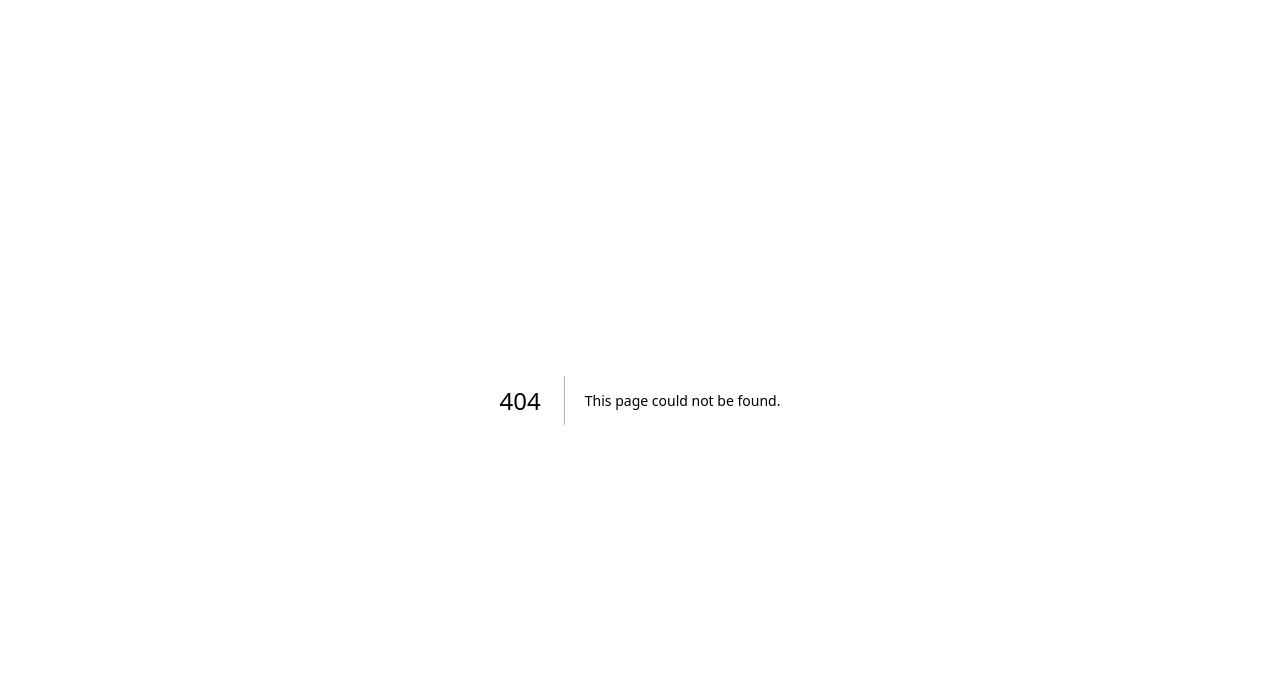
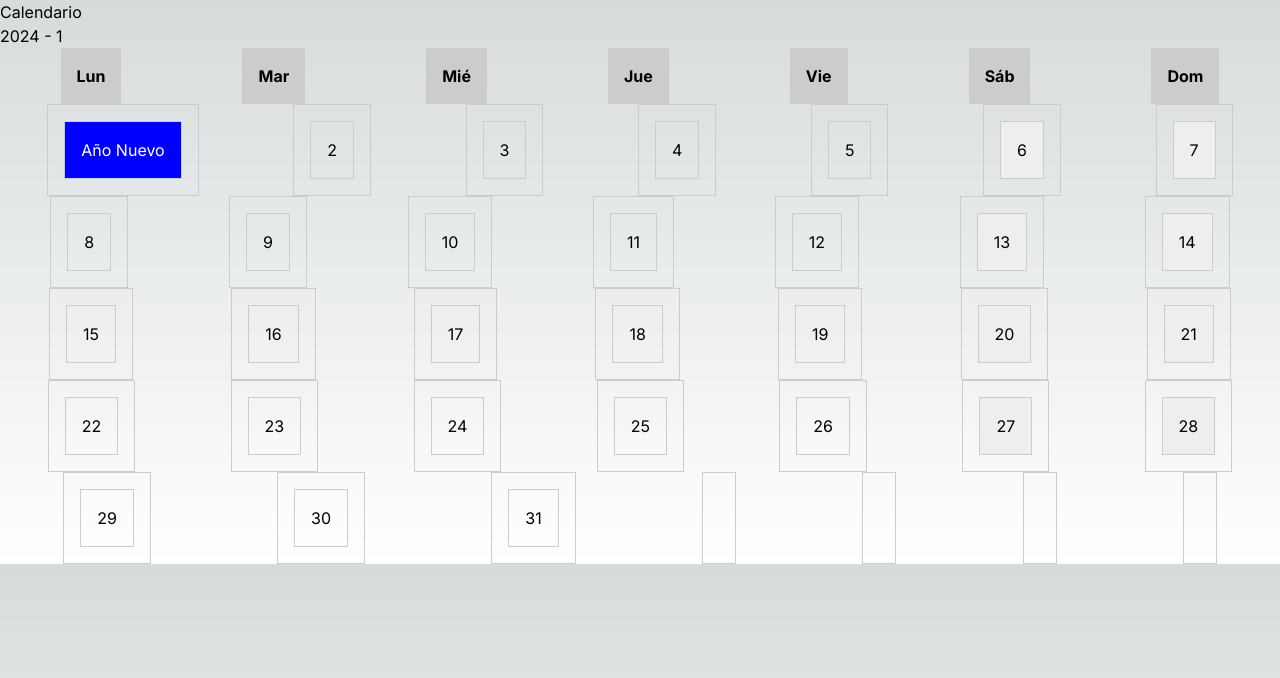
Before and after one commit to BorisPessano/CalendarioV2, a Next.js app: page /calendario in a window 1280 px wide. Before the commit this address had no page. Shown: the top 678 px of the page. Built offline with nearby package versions, Linux system fonts and the light colour scheme.

Commit message:
Some changes in calendar

```diff
--- a/src/app/Components/CalendarMonthView.jsx
+++ b/src/app/Components/CalendarMonthView.jsx
@@ -51,7 +51,7 @@ const CalendarMonthView = ({ year, month, feriados }) => {
         ))}
       </div>
     );
-  };s
+  };
 
   const renderCalendar = () => {
     const weeksArray = Array.from({ length: Math.ceil(daysInMonth / 7) }, (_, index) => index * 7);
--- /dev/null
+++ b/src/app/calendario/page.js
@@ -0,0 +1,34 @@
+import dynamic from 'next/dynamic';
+import React from 'react';
+
+
+const CalendarMonthView = dynamic(()=> import('../Components/CalendarMonthView')) ;
+
+const CalendarioPage = () => {
+  const currentYear = new Date().getFullYear();
+  const currentMonth = new Date().getMonth();
+
+
+  const feriados = [
+    { start: "2024-01-01", title: "Año Nuevo", color: "blue" },
+    { start: "2024-02-12", title: "Carnaval", color: "blue" },
+    { start: "2024-02-13", title: "Carnaval", color: "blue" },
+    { start: "2024-03-28", title: "Semana de turismo", color: "blue" },
+    { start: "2024-03-29", title: "Semana de turismo", color: "blue" },
+    { start: "2024-04-22", title: "Desembarco de los 33. Feriado corrido de fecha", color: "blue" },
+    { start: "2024-05-01", title: "Día de los trabajadores", color: "blue" },
+    { start: "2024-06-19", title: "Natalicio de Artigas", color: "blue" },
+    { start: "2024-07-18", title: "Jura de la Constitución", color: "blue" },
+    { start: "2024-12-25", title: "Navidad", color: "blue" },
+    { start: "2023-12-25", title: "Navidad", color: "blue" },
+  ];
+
+  return (
+    <div>
+      <h1>Calendario</h1>
+      <CalendarMonthView year={currentYear} month={currentMonth} feriados={feriados} />
+    </div>
+  );
+};
+
+export default CalendarioPage;
```
